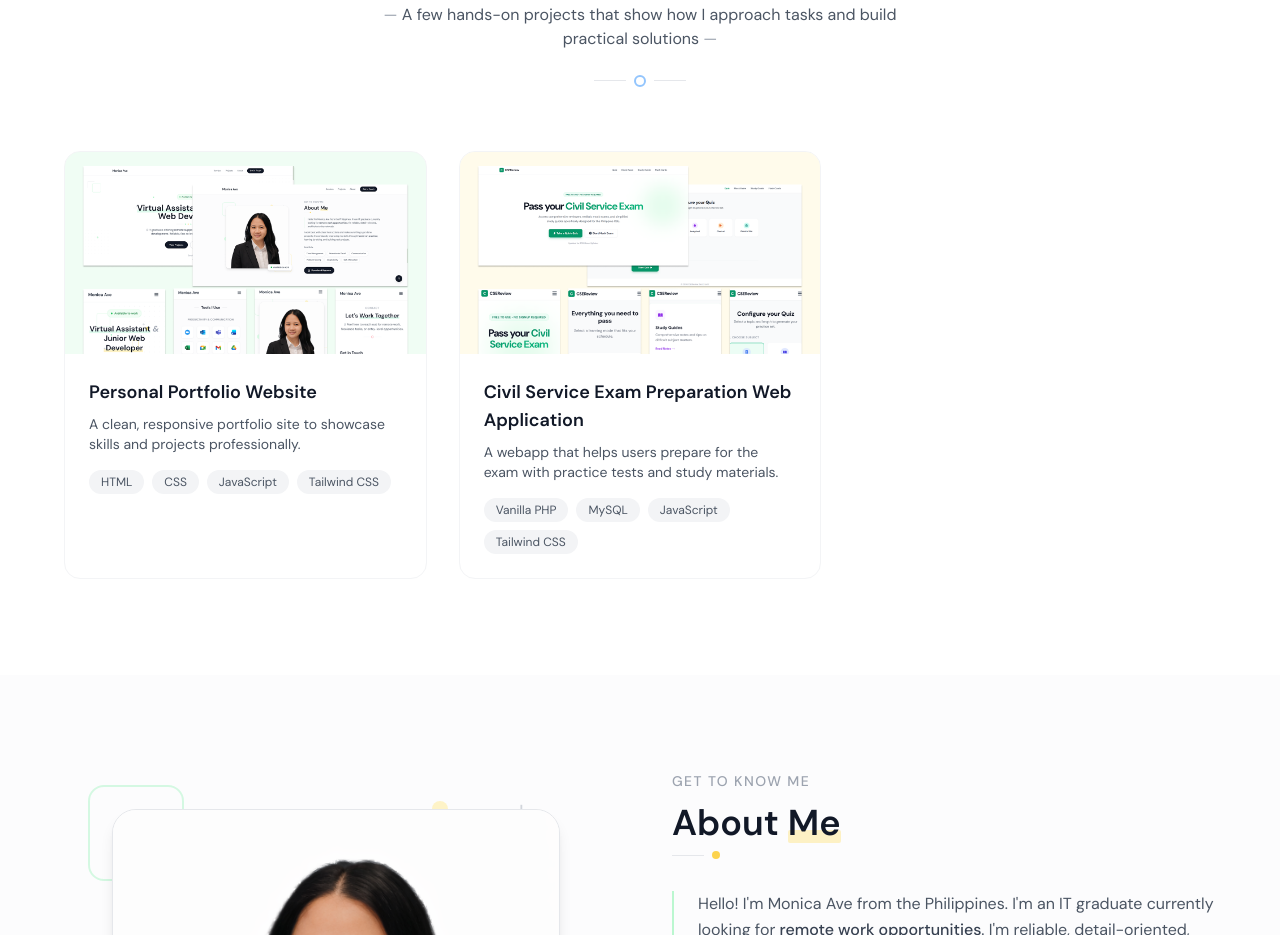
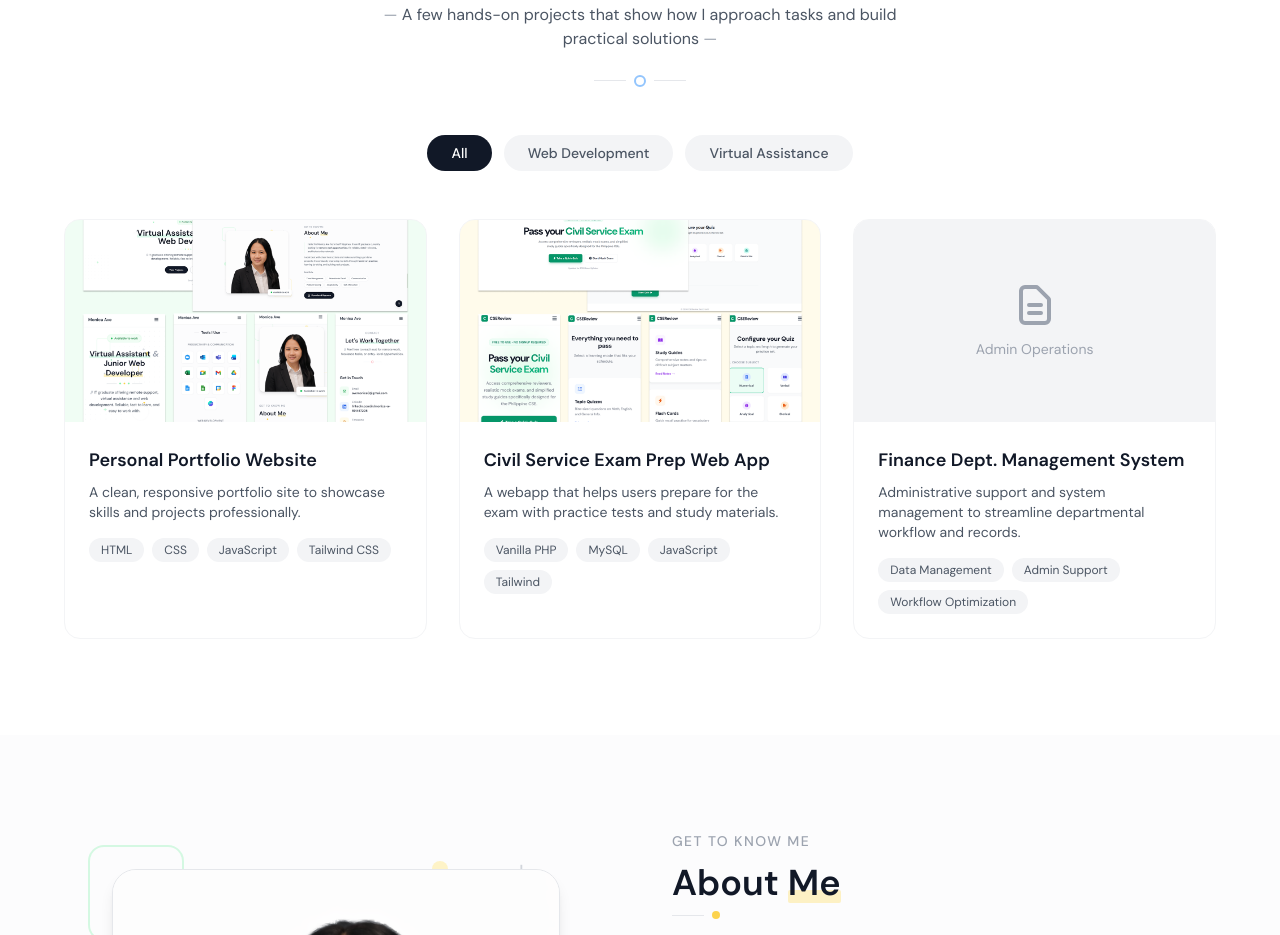
Before and after one commit to monicaave/monica-ave-portfolio, a website: page index.html in a window 1280 px wide. Shown: the part 2192-3127 px from the top of the page. Drawn offline with nearby package versions, Linux system fonts and the light colour scheme.

Commit message:
added filter in projets section

```diff
--- a/index.html
+++ b/index.html
@@ -305,10 +305,9 @@
         </div>
     </section>
 
-    <!-- Projects Section -->
-    <section id="projects" class="py-24 px-6">
+   <section id="projects" class="py-24 px-6">
         <div class="max-w-6xl mx-auto">
-            <div class="text-center mb-16 animate-on-scroll">
+            <div class="text-center mb-12 animate-on-scroll">
                 <p class="text-sm text-gray-400 uppercase tracking-widest mb-3 font-medium">Portfolio</p>
                 <h2 class="text-3xl md:text-4xl font-semibold text-gray-900 mb-4">Featured <span class="text-highlight text-highlight-amber">Projects</span></h2>
                 <p class="text-gray-600 max-w-xl mx-auto mt-4"><span class="text-gray-400">&mdash;</span> A few hands-on projects that show how I approach tasks and build practical solutions <span class="text-gray-400">&mdash;</span></p>
@@ -319,11 +318,17 @@
                 </div>
             </div>
 
-            <div class="grid md:grid-cols-2 lg:grid-cols-3 gap-8">
-                <!-- Project 1 -->
-                <a href="#" target="_blank" class="bg-white rounded-2xl border border-gray-100 overflow-hidden card-hover animate-on-scroll block cursor-pointer group">
+            <div class="flex flex-wrap justify-center gap-3 mb-12 animate-on-scroll">
+                <button class="filter-btn px-6 py-2 rounded-full bg-gray-900 text-white text-sm font-medium transition-colors" data-filter="all">All</button>
+                <button class="filter-btn px-6 py-2 rounded-full bg-gray-100 text-gray-600 hover:bg-gray-200 text-sm font-medium transition-colors" data-filter="web-dev">Web Development</button>
+                <button class="filter-btn px-6 py-2 rounded-full bg-gray-100 text-gray-600 hover:bg-gray-200 text-sm font-medium transition-colors" data-filter="virtual-assist">Virtual Assistance</button>
+            </div>
+
+            <div class="grid md:grid-cols-2 lg:grid-cols-3 gap-8" id="project-grid">
+
+                <a href="#" target="_blank" class="project-card bg-white rounded-2xl border border-gray-100 overflow-hidden card-hover animate-on-scroll block cursor-pointer group" data-category="web-dev">
                     <div class="aspect-video bg-gray-100 relative overflow-hidden">
-                        <img src="./assets/img/Project1.png" alt="Personal Portfolio Website">
+                        <img src="./assets/img/Project1.png" alt="Personal Portfolio Website" class="object-cover w-full h-full">
                     </div>
                     <div class="p-6">
                         <h3 class="text-lg font-semibold text-gray-900 mb-2 group-hover:text-green-700 transition-colors">Personal Portfolio Website</h3>
@@ -337,23 +342,39 @@
                     </div>
                 </a>
 
-                <!-- Project 2 -->
-                <a href="https://civilserviceexamreview.infinityfree.me/" target="_blank" class="bg-white rounded-2xl border border-gray-100 overflow-hidden card-hover animate-on-scroll block cursor-pointer group">
+                <a href="https://civilserviceexamreview.infinityfree.me/" target="_blank" class="project-card bg-white rounded-2xl border border-gray-100 overflow-hidden card-hover animate-on-scroll block cursor-pointer group" data-category="web-dev">
                     <div class="aspect-video bg-gray-100 relative overflow-hidden">
-                        <img src="./assets/img/Project2.png" alt="Civil Service Exam Preparation Website">
+                        <img src="./assets/img/Project2.png" alt="Civil Service Exam Preparation Website" class="object-cover w-full h-full">
                     </div>
                     <div class="p-6">
-                        <h3 class="text-lg font-semibold text-gray-900 mb-2 group-hover:text-amber-700 transition-colors">Civil Service Exam Preparation Web Application</h3>
+                        <h3 class="text-lg font-semibold text-gray-900 mb-2 group-hover:text-amber-700 transition-colors">Civil Service Exam Prep Web App</h3>
                         <p class="text-gray-600 text-sm mb-4">A webapp that helps users prepare for the exam with practice tests and study materials.</p>
                         <div class="flex flex-wrap gap-2">
                             <span class="px-3 py-1 bg-gray-100 text-gray-600 text-xs rounded-full">Vanilla PHP</span>
                             <span class="px-3 py-1 bg-gray-100 text-gray-600 text-xs rounded-full">MySQL</span>
                             <span class="px-3 py-1 bg-gray-100 text-gray-600 text-xs rounded-full">JavaScript</span>
-                            <span class="px-3 py-1 bg-gray-100 text-gray-600 text-xs rounded-full">Tailwind CSS</span>
+                            <span class="px-3 py-1 bg-gray-100 text-gray-600 text-xs rounded-full">Tailwind</span>
                         </div>
                     </div>
                 </a>
 
+                <a href="#" class="project-card bg-white rounded-2xl border border-gray-100 overflow-hidden card-hover animate-on-scroll block cursor-pointer group" data-category="virtual-assist">
+                    <div class="aspect-video bg-gray-100 relative overflow-hidden flex items-center justify-center">
+                        <div class="text-gray-400 text-center">
+                            <svg class="w-12 h-12 mx-auto mb-2" fill="none" stroke="currentColor" viewBox="0 0 24 24" xmlns="http://www.w3.org/2000/svg"><path stroke-linecap="round" stroke-linejoin="round" stroke-width="2" d="M9 12h6m-6 4h6m2 5H7a2 2 0 01-2-2V5a2 2 0 012-2h5.586a1 1 0 01.707.293l5.414 5.414a1 1 0 01.293.707V19a2 2 0 01-2 2z"></path></svg>
+                            <span class="text-sm">Admin Operations</span>
+                        </div>
+                    </div>
+                    <div class="p-6">
+                        <h3 class="text-lg font-semibold text-gray-900 mb-2 group-hover:text-blue-600 transition-colors">Finance Dept. Management System</h3>
+                        <p class="text-gray-600 text-sm mb-4">Administrative support and system management to streamline departmental workflow and records.</p>
+                        <div class="flex flex-wrap gap-2">
+                            <span class="px-3 py-1 bg-gray-100 text-gray-600 text-xs rounded-full">Data Management</span>
+                            <span class="px-3 py-1 bg-gray-100 text-gray-600 text-xs rounded-full">Admin Support</span>
+                            <span class="px-3 py-1 bg-gray-100 text-gray-600 text-xs rounded-full">Workflow Optimization</span>
+                        </div>
+                    </div>
+                </a>
 
             </div>
         </div>
--- a/main.js
+++ b/main.js
@@ -76,3 +76,34 @@ document.getElementById("contactForm").addEventListener("submit", function(e) {
         console.error("EmailJS Error:", error);
     });
 });
+
+document.addEventListener("DOMContentLoaded", () => {
+            const filterButtons = document.querySelectorAll(".filter-btn");
+            const projectCards = document.querySelectorAll(".project-card");
+
+            filterButtons.forEach(button => {
+                button.addEventListener("click", () => {
+                    // 1. Remove active styling from all buttons
+                    filterButtons.forEach(btn => {
+                        btn.classList.remove("bg-gray-900", "text-white");
+                        btn.classList.add("bg-gray-100", "text-gray-600");
+                    });
+
+                    // 2. Add active styling to the clicked button
+                    button.classList.remove("bg-gray-100", "text-gray-600");
+                    button.classList.add("bg-gray-900", "text-white");
+
+                    // 3. Filter the projects
+                    const filterValue = button.getAttribute("data-filter");
+
+                    projectCards.forEach(card => {
+                        if (filterValue === "all" || card.getAttribute("data-category") === filterValue) {
+                            card.style.display = "block";
+                            // Optional: add a tiny animation class here if you want them to fade in
+                        } else {
+                            card.style.display = "none";
+                        }
+                    });
+                });
+            });
+        });
```
